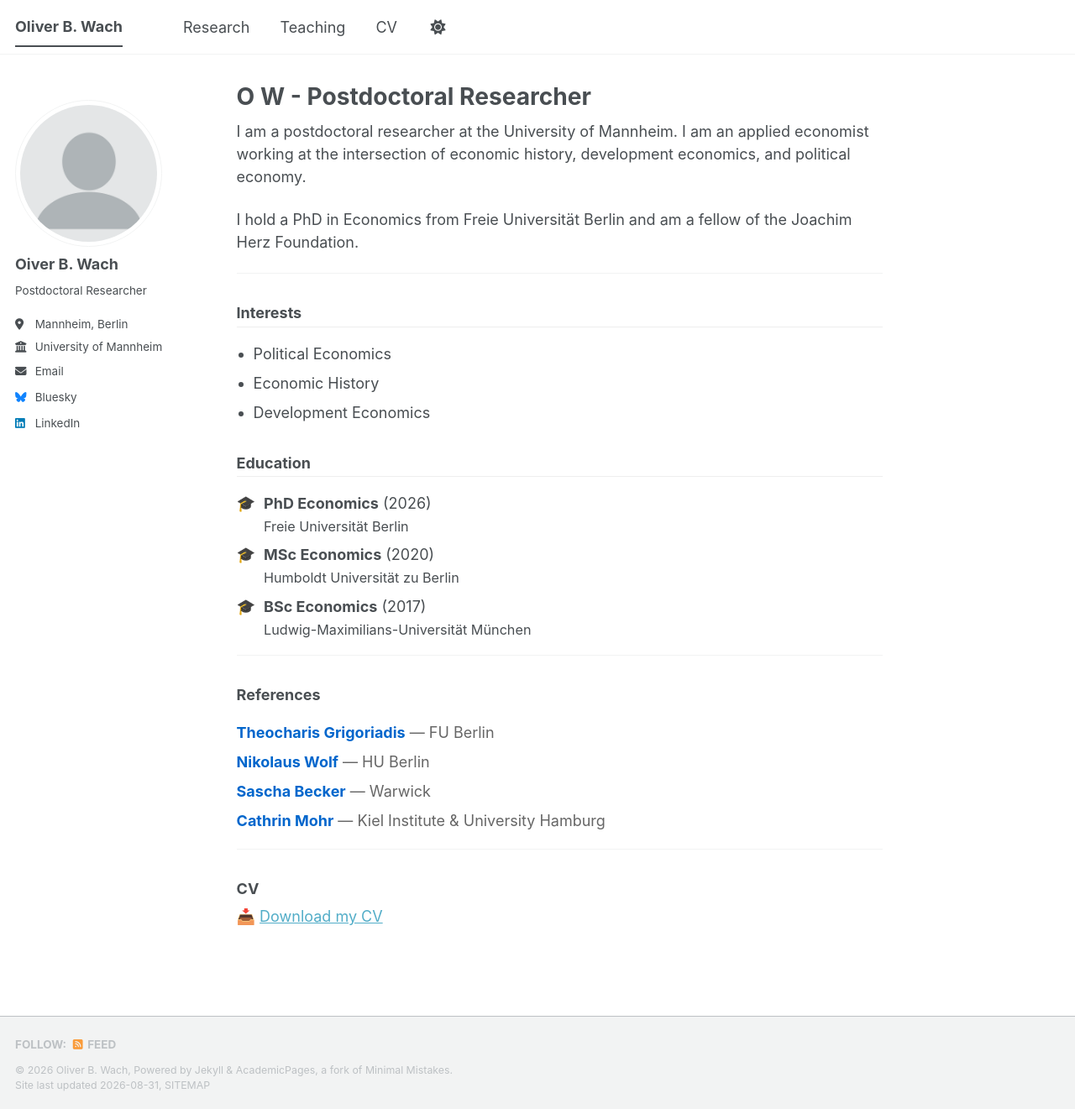
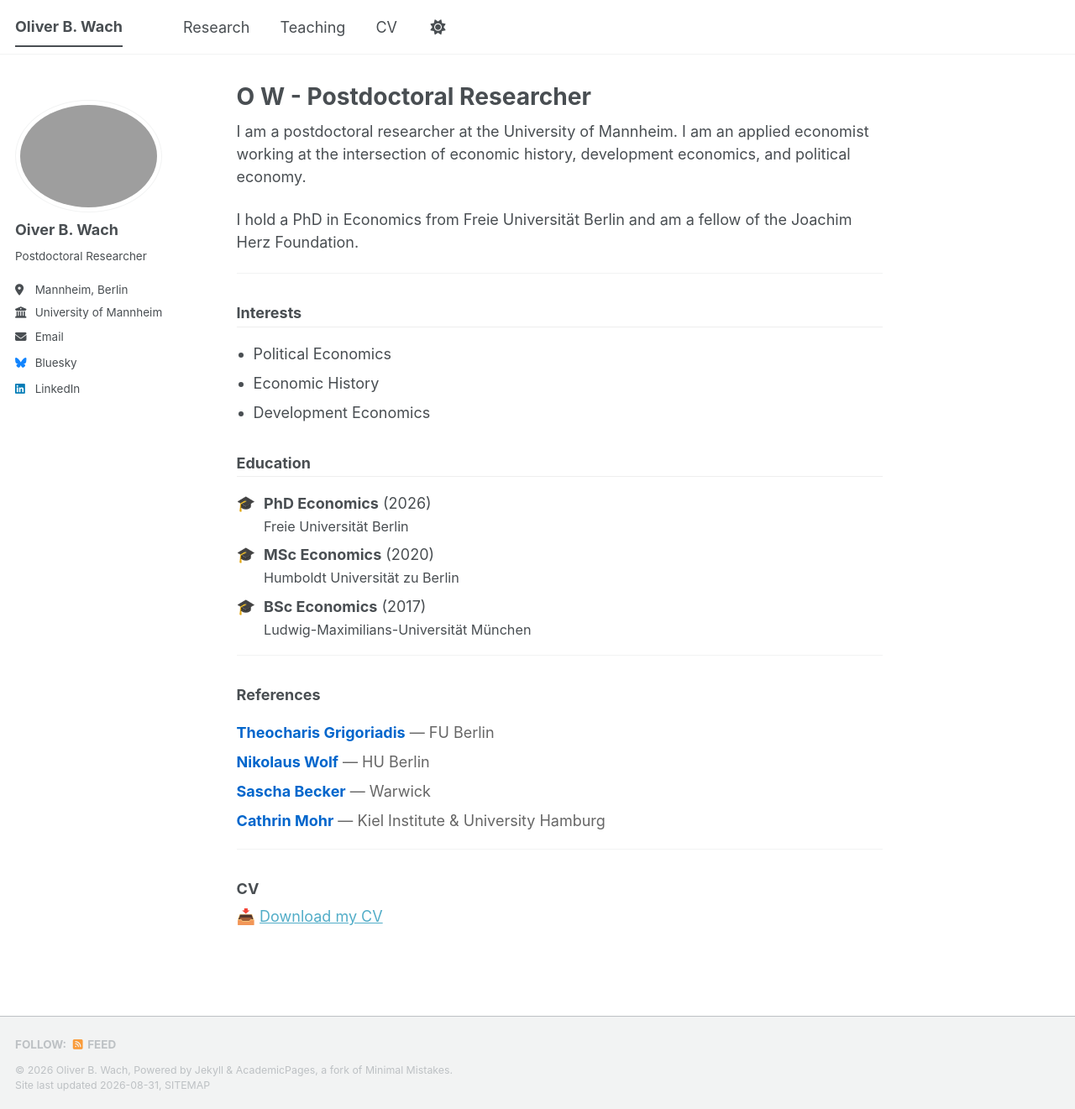
Before and after one commit to oliverwach/oliverwach.github.io, a Jekyll site: the page built from _pages/about.md, in a window 1280 px wide and 1321 px high. Shown: the whole window at 84% size. Built offline with Jekyll 4.4.1, drawn with Linux system fonts in a browser that asks for light colours; a style sheet for code colours, icons or effects is not loaded.

Commit message:
Update _config.yml

```diff
--- a/_config.yml
+++ b/_config.yml
@@ -23,7 +23,7 @@ repository               : "oliverwach.github.io"
 #               Additional customization can be done by editing /_includes/author-profile.html
 author:
   # Biographic information
-  avatar           : "profile.png"
+  avatar           : "Wach_profile_square.jpeg"
   name             : "Oiver B. Wach"
   pronouns         : # example: "she/her"
   bio              : "Postdoctoral Researcher"
```
